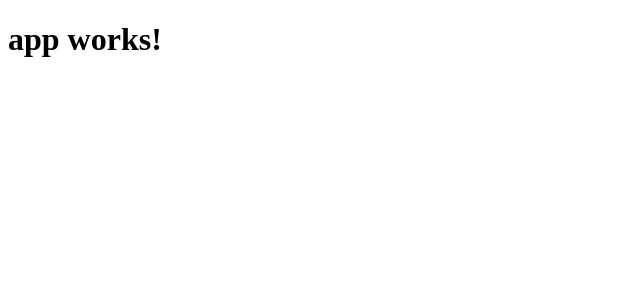
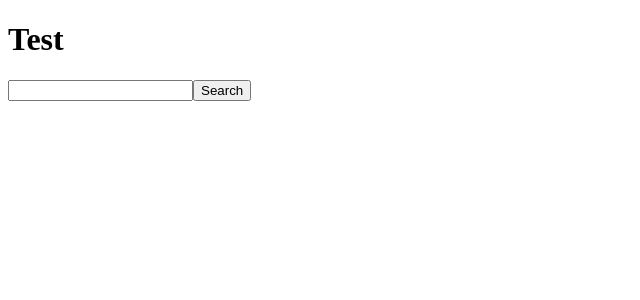
Before and after one commit to pgirouard/PrequelMemes, an Angular app: page / in a window 1280 px wide. Shown: the top 300 px of the page, without its empty margins (0-640 px from the left). Built offline with nearby package versions, Linux system fonts and the light colour scheme.

Commit message:
Initial Mockup
This is the initial commit for the prequel meme website front-end interface.

```diff
--- a/src/app/app.component.html
+++ b/src/app/app.component.html
@@ -1,3 +1,13 @@
 <h1>
   {{title}}
 </h1>
+
+<input name="title" #searchTerm>
+
+<button (click)="performSearch(searchTerm)">Search</button>
+
+<br>
+
+<div *ngFor="let i of imageResults">
+  <img src="{{i.images.original.url}}">
+</div>
--- a/src/app/app.component.ts
+++ b/src/app/app.component.ts
@@ -1,4 +1,5 @@
 import { Component } from '@angular/core';
+import { Http, Response } from '@angular/http';
 
 @Component({
   selector: 'app-root',
@@ -6,5 +7,22 @@ import { Component } from '@angular/core';
   styleUrls: ['./app.component.css']
 })
 export class AppComponent {
-  title = 'app works!';
+  title = 'Test';
+  link = 'http://api.giphy.com/v1/gifs/search?api_key=dc6zaTOxFJmzC&q=';
+  http: Http;
+  imageResults = [];
+
+  constructor(http: Http){
+    this.http = http;
+  }
+
+  performSearch(searchTerm: HTMLInputElement): void {
+    console.log(`User Entered: ${searchTerm.value}`);
+    var apiLink = this.link + searchTerm.value;
+
+    this.http.request(apiLink).subscribe((res: Response) => {
+      this.imageResults = res.json().data;
+      console.log(this.imageResults);
+    });
+  }
 }
```
